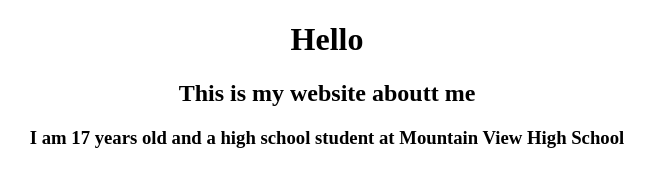
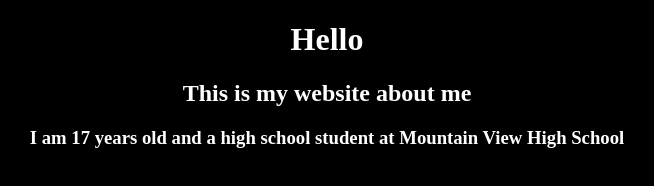
Before and after one commit to travenblevins/legendary-carnival, a plain HTML site: page index.html in a window 1280 px wide. Shown: the whole page, without its empty margins (313-967 px from the left). Drawn offline with Linux system fonts and the light colour scheme.

Commit message:
color change

```diff
--- a/carnival.css
+++ b/carnival.css
@@ -1,8 +1,8 @@
 body {
-    color:white;
+    background-color:black;
 }
 
 .text {
-    color:black;
+    color:white;
     text-align:center;
 }
--- a/index.html
+++ b/index.html
@@ -6,7 +6,7 @@
     <body>
         <div class="text">
             <h1>Hello</h1>
-            <h2>This is my website aboutt me</h2>
+            <h2>This is my website about me</h2>
             <h3>I am 17 years old and a high school student at Mountain View High School</h3>
         </div>
     </body>
```
